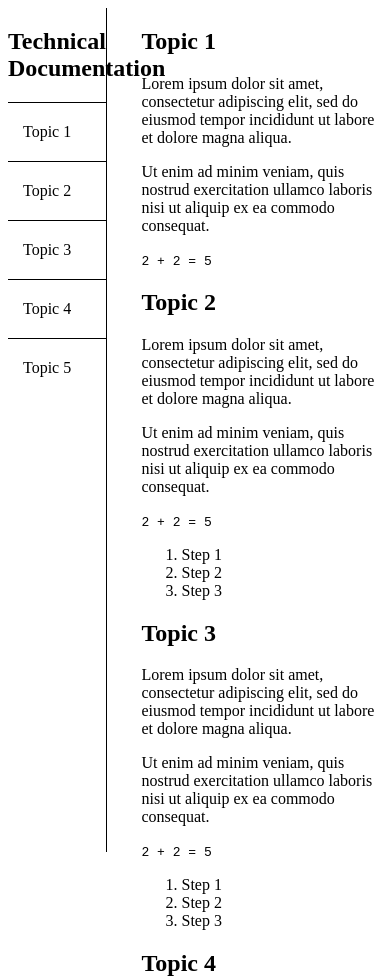
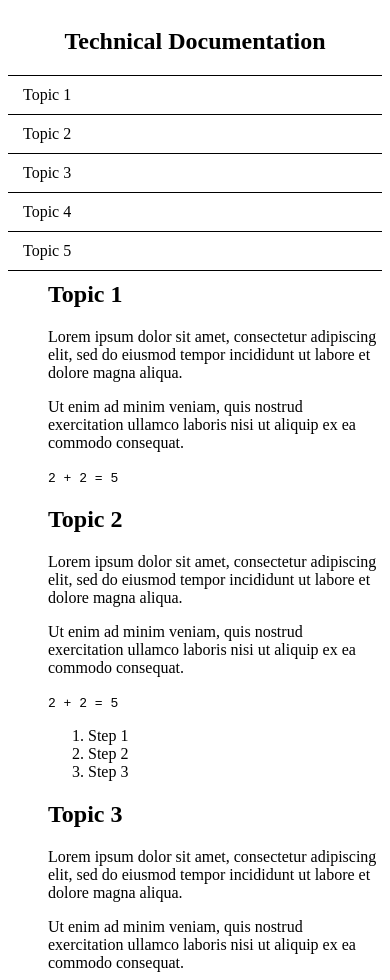
Before and after one commit to jpstanway/fcc-technical-doc, a plain HTML site: page index.html in a window 390 px wide. Shown: the top 980 px of the page. Drawn offline with Linux system fonts and the light colour scheme.

Commit message:
add mobile responsive layout using media query

```diff
--- a/style.css
+++ b/style.css
@@ -4,6 +4,7 @@ html, body {
 
 #container {
     width: 100%;
+    height: 100%;
     display: grid;
     grid-template-columns: 25% 75%;
 }
@@ -40,3 +41,30 @@ html, body {
 .nav-link:hover {
     background-color: #efefef;
 }
+
+@media screen and (max-width: 650px) {
+    #container {
+        grid-template-columns: 100%;
+        grid-template-rows: 30% 70%;
+    }
+
+    #navbar {
+        width: 100%;
+        position: static;
+        grid-row: 1/2;
+        border-right: 0;
+    }
+
+    #main-menu {
+        border-bottom: 1px solid #000;
+    }
+
+    #main-doc {
+        grid-column: 1/1;
+        grid-row: 2/3;
+    }
+
+    .nav-link {
+        padding: 10px 15px;
+    }
+}
```
